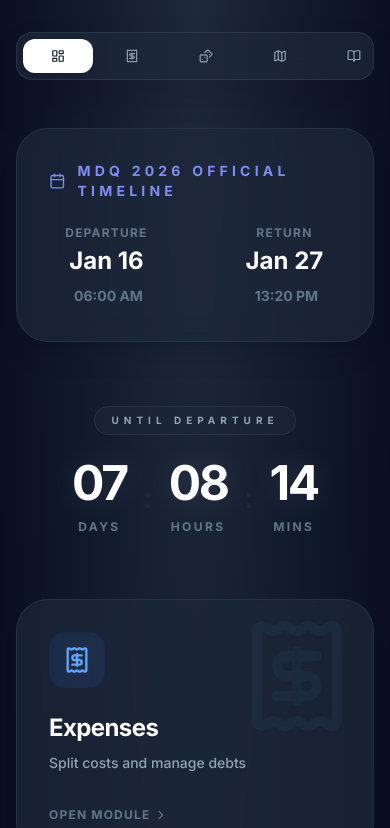
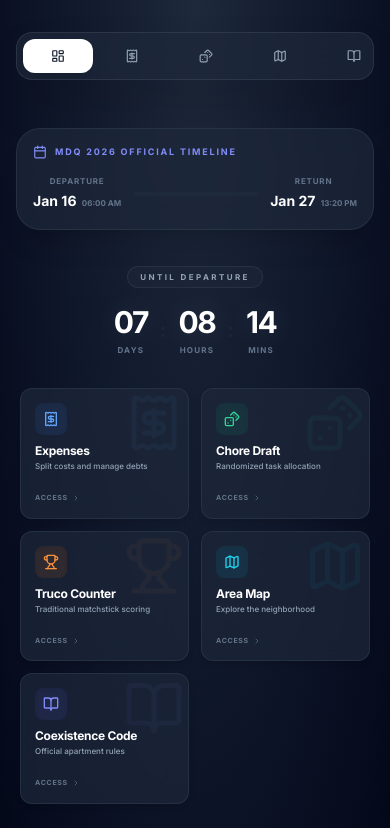
Before and after one commit to nothingbutsup/MDQ-Dashboard, a React (Vite) app: page / in a window 390 px wide. Shown: the top 828 px of the page. Built offline with nearby package versions, Linux system fonts and the light colour scheme.

Commit message:
Add files via upload

```diff
--- a/components/Dashboard.tsx
+++ b/components/Dashboard.tsx
@@ -1,3 +1,4 @@
+
 import React, { useState, useEffect } from 'react';
 import {
     Receipt,
@@ -59,23 +60,23 @@ export const Dashboard: React.FC<DashboardProps> = ({ onNavigate }) => {
     ] as const;
 
     return (
-        <div className="animate-fade-in w-full max-w-5xl mx-auto space-y-16 pb-12">
+        <div className="animate-fade-in w-full max-w-5xl mx-auto space-y-8 sm:space-y-10 pb-12">
 
             {/* Timeline info - Full Width & Bigger */}
-            <div className="glass-panel p-8 rounded-[2rem] border-slate-700/50 flex flex-col justify-center shadow-xl">
-                <div className="flex justify-between items-center mb-6">
-                    <div className="flex items-center gap-3 text-indigo-400">
-                        <Calendar size={20} />
-                        <span className="text-sm font-black uppercase tracking-[0.3em]">MDQ 2026 Official Timeline</span>
+            <div className="glass-panel p-4 sm:p-8 rounded-[1.5rem] sm:rounded-[2rem] border-slate-700/50 flex flex-col justify-center shadow-xl">
+                <div className="flex justify-between items-center mb-4 sm:mb-6">
+                    <div className="flex items-center gap-2 sm:gap-3 text-indigo-400">
+                        <Calendar size={14} className="sm:w-[18px] sm:h-[18px]" />
+                        <span className="text-[9px] sm:text-sm font-black uppercase tracking-[0.2em] sm:tracking-[0.3em]">MDQ 2026 Official Timeline</span>
                     </div>
                 </div>
-                <div className="flex items-center gap-8">
-                    <div className="text-center">
-                        <p className="text-xs text-slate-500 uppercase font-black tracking-widest mb-1">Departure</p>
-                        <p className="text-2xl font-black text-white">Jan 16 <span className="text-slate-500 text-sm ml-1">06:00 AM</span></p>
+                <div className="flex items-center gap-3 sm:gap-8">
+                    <div className="text-center shrink-0">
+                        <p className="text-[8px] sm:text-xs text-slate-500 uppercase font-black tracking-widest mb-1">Departure</p>
+                        <p className="text-sm sm:text-2xl font-black text-white whitespace-nowrap">Jan 16 <span className="text-slate-500 text-[8px] sm:text-sm ml-0.5 sm:ml-1 font-bold">06:00 AM</span></p>
                     </div>
 
-                    <div className="flex-1 h-2 bg-slate-800 rounded-full relative overflow-hidden">
+                    <div className="flex-1 h-1 sm:h-2 bg-slate-800 rounded-full relative overflow-hidden">
                         <div
                             className="absolute inset-y-0 left-0 bg-gradient-to-r from-indigo-500 via-blue-500 to-emerald-500 transition-all duration-1000"
                             style={{
@@ -86,68 +87,69 @@ export const Dashboard: React.FC<DashboardProps> = ({ onNavigate }) => {
                         />
                     </div>
 
-                    <div className="text-center">
-                        <p className="text-xs text-slate-500 uppercase font-black tracking-widest mb-1">Return</p>
-                        <p className="text-2xl font-black text-white">Jan 27 <span className="text-slate-500 text-sm ml-1">13:20 PM</span></p>
+                    <div className="text-center shrink-0">
+                        <p className="text-[8px] sm:text-xs text-slate-500 uppercase font-black tracking-widest mb-1">Return</p>
+                        <p className="text-sm sm:text-2xl font-black text-white whitespace-nowrap">Jan 27 <span className="text-slate-500 text-[8px] sm:text-sm ml-0.5 sm:ml-1 font-bold">13:20 PM</span></p>
                     </div>
                 </div>
             </div>
 
             {/* Hero: Countdown */}
-            <div className="text-center space-y-6">
-                <div className="inline-block px-4 py-1.5 rounded-full bg-slate-800/50 border border-slate-700/50">
-                    <h2 className="text-slate-400 text-[10px] font-black uppercase tracking-[0.5em]">{countdownLabel}</h2>
+            <div className="text-center space-y-4">
+                <div className="inline-block px-3 py-1 rounded-full bg-slate-800/50 border border-slate-700/50">
+                    <h2 className="text-slate-400 text-[8px] sm:text-[9px] font-black uppercase tracking-[0.3em] sm:tracking-[0.4em]">{countdownLabel}</h2>
                 </div>
-                <div className="flex justify-center items-center gap-4 sm:gap-10">
+                <div className="flex justify-center items-center gap-3 sm:gap-8">
                     <div className="flex flex-col">
-                        <span className="text-5xl sm:text-7xl font-black text-white tracking-tighter drop-shadow-[0_0_15px_rgba(255,255,255,0.1)]">
+                        <span className="text-3xl sm:text-6xl font-black text-white tracking-tighter drop-shadow-[0_0_15px_rgba(255,255,255,0.1)]">
                             {String(timeLeft.days).padStart(2, '0')}
                         </span>
-                        <span className="text-xs font-black text-slate-500 uppercase tracking-[0.2em] mt-3">Days</span>
+                        <span className="text-[8px] sm:text-[9px] font-black text-slate-500 uppercase tracking-[0.15em] sm:tracking-[0.2em] mt-1 sm:mt-2">Days</span>
                     </div>
-                    <span className="text-3xl sm:text-5xl font-black text-slate-800 animate-pulse">:</span>
+                    <span className="text-xl sm:text-4xl font-black text-slate-800 animate-pulse">:</span>
                     <div className="flex flex-col">
-                        <span className="text-5xl sm:text-7xl font-black text-white tracking-tighter drop-shadow-[0_0_15px_rgba(255,255,255,0.1)]">
+                        <span className="text-3xl sm:text-6xl font-black text-white tracking-tighter drop-shadow-[0_0_15px_rgba(255,255,255,0.1)]">
                             {String(timeLeft.hours).padStart(2, '0')}
                         </span>
-                        <span className="text-xs font-black text-slate-500 uppercase tracking-[0.2em] mt-3">Hours</span>
+                        <span className="text-[8px] sm:text-[9px] font-black text-slate-500 uppercase tracking-[0.15em] sm:tracking-[0.2em] mt-1 sm:mt-2">Hours</span>
                     </div>
-                    <span className="text-3xl sm:text-5xl font-black text-slate-800 animate-pulse">:</span>
+                    <span className="text-xl sm:text-4xl font-black text-slate-800 animate-pulse">:</span>
                     <div className="flex flex-col">
-                        <span className="text-5xl sm:text-7xl font-black text-white tracking-tighter drop-shadow-[0_0_15px_rgba(255,255,255,0.1)]">
+                        <span className="text-3xl sm:text-6xl font-black text-white tracking-tighter drop-shadow-[0_0_15px_rgba(255,255,255,0.1)]">
                             {String(timeLeft.minutes).padStart(2, '0')}
                         </span>
-                        <span className="text-xs font-black text-slate-500 uppercase tracking-[0.2em] mt-3">Mins</span>
+                        <span className="text-[8px] sm:text-[9px] font-black text-slate-500 uppercase tracking-[0.15em] sm:tracking-[0.2em] mt-1 sm:mt-2">Mins</span>
                     </div>
                 </div>
             </div>
 
-            {/* Navigation Grid */}
-            <div className="grid grid-cols-1 sm:grid-cols-2 lg:grid-cols-3 gap-6">
+            {/* Navigation Grid - 2 columns on mobile, 3 on lg */}
+            <div className="grid grid-cols-2 sm:grid-cols-2 lg:grid-cols-3 gap-3 sm:gap-4 px-1 sm:px-0">
                 {navItems.map((item) => (
                     <button
                         key={item.id}
                         onClick={() => onNavigate(item.id)}
-                        className="group relative glass-panel p-8 rounded-[2rem] border-slate-700/50 hover:border-slate-500 hover:bg-slate-800/40 transition-all duration-500 text-left overflow-hidden shadow-lg hover:shadow-2xl hover:-translate-y-1"
+                        className="group relative glass-panel p-3.5 sm:p-5 rounded-xl sm:rounded-2xl border-slate-700/50 hover:border-slate-500 hover:bg-slate-800/40 transition-all duration-500 text-left overflow-hidden shadow-md hover:shadow-xl hover:-translate-y-1"
                     >
-                        <div className={`absolute -top-4 -right-4 p-8 opacity-5 group-hover:opacity-10 group-hover:scale-125 transition-all duration-700 ${item.color}`}>
-                            <item.icon size={120} />
+                        <div className={`absolute -top-3 -right-3 p-4 sm:p-6 opacity-5 group-hover:opacity-10 group-hover:scale-110 transition-all duration-700 ${item.color}`}>
+                            <item.icon size={60} className="sm:w-20 sm:h-20" />
                         </div>
-                        <div className={`w-14 h-14 rounded-2xl ${item.bg} flex items-center justify-center mb-6 transition-all duration-500 group-hover:scale-110 group-hover:rotate-3 shadow-inner`}>
-                            <item.icon className={item.color} size={28} />
+                        <div className={`w-8 h-8 sm:w-10 h-10 rounded-lg sm:rounded-xl ${item.bg} flex items-center justify-center mb-2 sm:mb-3 transition-all duration-500 group-hover:scale-105 shadow-inner`}>
+                            {/* Fixed multiple className attributes by merging them */}
+                            <item.icon className={`${item.color} sm:w-5 sm:h-5`} size={16} />
                         </div>
-                        <h3 className="text-2xl font-black text-white mb-2 tracking-tight">{item.label}</h3>
-                        <p className="text-sm text-slate-400 leading-relaxed mb-8 font-medium">{item.desc}</p>
+                        <h3 className="text-xs sm:text-lg font-black text-white mb-0.5 sm:mb-1 tracking-tight truncate">{item.label}</h3>
+                        <p className="text-[8px] sm:text-[10px] text-slate-400 leading-snug mb-2 sm:mb-4 font-medium line-clamp-2 sm:line-clamp-2 h-6 sm:h-auto">{item.desc}</p>
 
-                        <div className="flex items-center gap-1 text-xs font-black text-slate-500 uppercase tracking-widest group-hover:text-white transition-all">
-                            Open Module <ChevronRight size={14} className="group-hover:translate-x-1 transition-transform" />
+                        <div className="flex items-center gap-1 text-[7px] sm:text-[9px] font-black text-slate-500 uppercase tracking-widest group-hover:text-white transition-all mt-auto">
+                            Access <ChevronRight size={8} className="sm:w-[10px] sm:h-[10px] group-hover:translate-x-1 transition-transform" />
                         </div>
                     </button>
                 ))}
             </div>
 
-            <div className="text-center pt-12">
-                <p className="text-[10px] font-black text-slate-600 uppercase tracking-[0.5em] opacity-50 italic">Mar del Plata 2026 • Project Hub</p>
+            <div className="text-center pt-4 sm:pt-6">
+                <p className="text-[8px] sm:text-[9px] font-black text-slate-600 uppercase tracking-[0.3em] sm:tracking-[0.5em] opacity-50 italic">Mar del Plata 2026 • Project Hub</p>
             </div>
         </div>
     );
```
